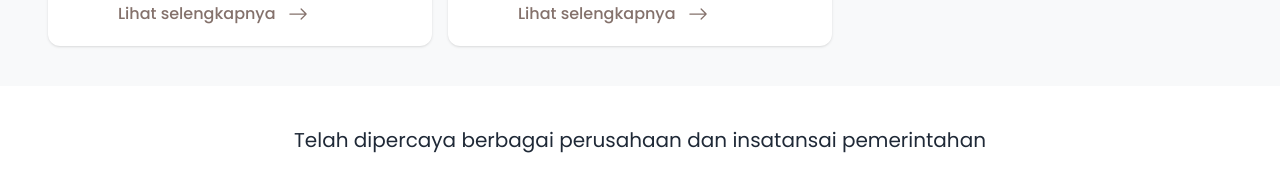
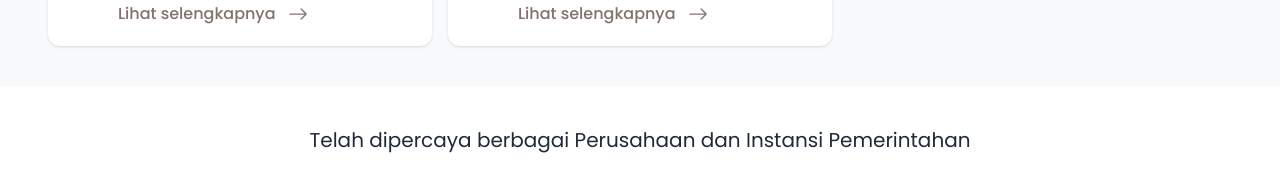
Before and after one commit to Zaldee69/bumi-nusantara-hijau-cp, a Next.js app: page / in a window 1280 px wide. Shown: the part 2480-2675 px from the top of the page. Built offline with nearby package versions, Linux system fonts and the light colour scheme.

Commit message:
fix some typos

```diff
--- a/components/Partner.tsx
+++ b/components/Partner.tsx
@@ -5,7 +5,7 @@ const Partner = () => {
   return (
     <div className="bg-white py-10 px-10">
       <h1 className="text-center text-xl">
-        Telah dipercaya berbagai perusahaan dan insatansai pemerintahan
+        Telah dipercaya berbagai Perusahaan dan Instansi Pemerintahan
       </h1>
       <div className="grid md:grid-rows-1 sm:grid-rows-2 sm:grid-flow-col justify-center grid-flow-row gap-7 items-center px-10 py-10" >
           <Image
```
